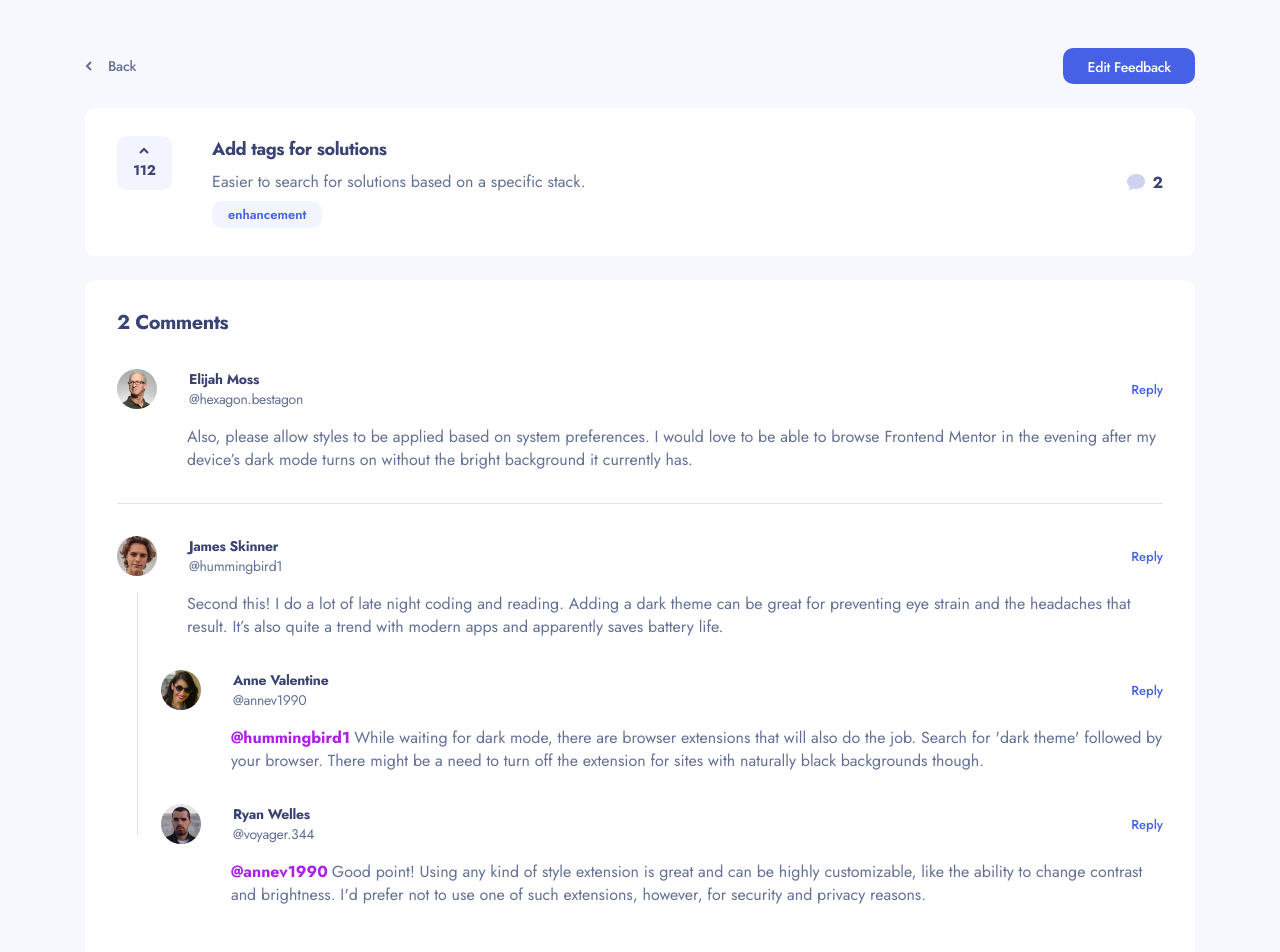
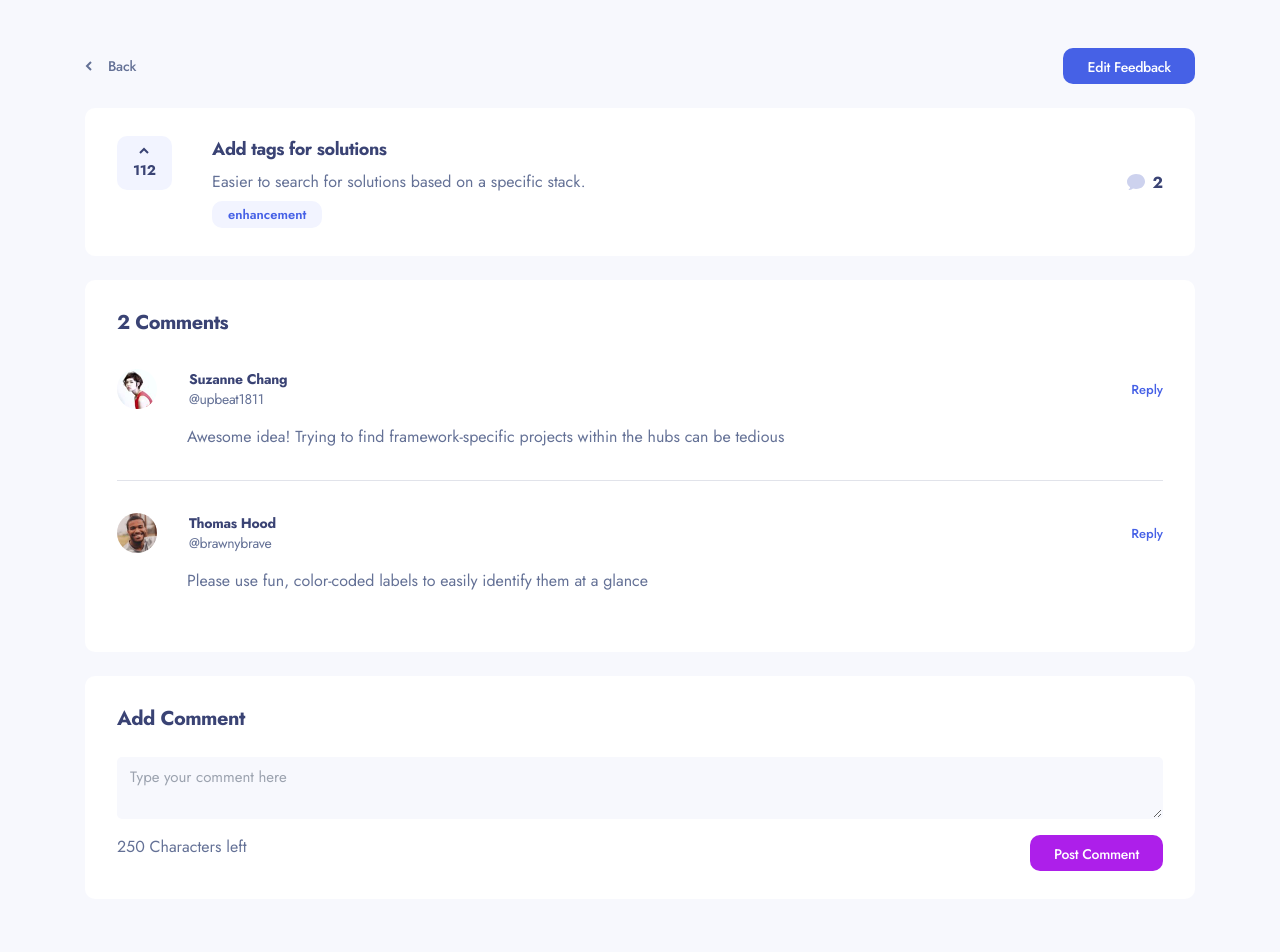
Before and after one commit to jmenges/feedback-next, a Next.js app: page /feedback/1 in a window 1280 px wide. Shown: the top 952 px of the page. Built offline with nearby package versions, Linux system fonts and the light colour scheme; what @thoughtbot/tailwindcss-aria-attributes would draw is missing.

Commit message:
Implement the logic for real comments and replies

```diff
--- a/src/app/feedback/[id]/page.tsx
+++ b/src/app/feedback/[id]/page.tsx
@@ -7,18 +7,37 @@ import BackButton from "@/components/ui/BackButton";
 import { Button } from "@/components/ui/button";
 import { useFeedbackStore } from "@/store/useFeedbackStore";
 import Link from "next/link";
+import { useMemo } from "react";
 
 export default function FeedbackDetail({
   params: { id },
 }: {
   params: { id: string };
 }) {
-  const { getById, upvoteFeedback } = useFeedbackStore();
-  const feedback = getById(Number(id));
+  /**
+   * Constants
+   */
+  const feedbackId: number = Number(id);
 
+  /**
+   * Custom Hook
+   */
+  const { feedbacks, addComment, addReply, getById, upvoteFeedback } =
+    useFeedbackStore();
+
+  /**
+   * Side Effects
+   * Memo below, does not trigger reerender.
+   * Its triggered by importing the feedbacks from the feedbackStore
+   */
+  const feedback = useMemo(() => getById(feedbackId), [feedbacks]);
+
+  /**
+   * Exit conditions
+   */
   if (!feedback) return;
 
-  // const backHref = genBackLink("")
+  //TODO: Generate real Backref
 
   return (
     <div className="mt-6 flex flex-col gap-6 tablet:mt-0">
@@ -33,8 +52,12 @@ export default function FeedbackDetail({
       {/* Feedback Card */}
       <FeedbackItem upvoteFeedback={upvoteFeedback} feedback={feedback} />
       {/* Comments */}
-      <CommentList />
-      <CommentForm />
+      <CommentList
+        feedbackId={feedbackId}
+        comments={feedback.comments}
+        addReply={addReply}
+      />
+      <CommentForm feedbackId={feedbackId} addComment={addComment} />
     </div>
   );
 }
--- a/src/components/comments/CommentForm.tsx
+++ b/src/components/comments/CommentForm.tsx
@@ -1,17 +1,65 @@
 import Card from "@/components/Card";
 import { Button } from "@/components/ui/button";
 import { Textarea } from "@/components/ui/textarea";
+import useCurrentUser from "@/hooks/useCurrentUser";
+import { IAddComment } from "@/types";
+import { useForm } from "react-hook-form";
 
-type Props = {};
+type Props = {
+  feedbackId: number;
+  addComment: (feedbackId: number, comment: IAddComment) => boolean;
+};
 
-export default function CommentForm({}: Props) {
+export default function CommentForm({ feedbackId, addComment }: Props) {
+  const { user } = useCurrentUser();
+  const {
+    register,
+    reset,
+    handleSubmit,
+    watch,
+    formState: { errors },
+  } = useForm({});
+
+  const textLength = watch("content", "").length;
+  const remainingText = Math.max(250 - textLength, 0);
+
+  const onSubmit = (data) => {
+    const newComment: IAddComment = {
+      content: data.content,
+      user,
+    };
+    const isSuccess = addComment(feedbackId, newComment);
+    if (isSuccess) reset();
+  };
+
   return (
     <Card>
       <h2 className="mb-6">Add Comment</h2>
-      <Textarea className="mb-4" placeholder="Type your comment here" />
-      <div className="flex justify-between">
-        <span>250 Characters left</span><Button variant="default">Post Comment</Button>
-      </div>
+      <form onSubmit={handleSubmit(onSubmit)}>
+        <Textarea
+          {...register("content", {
+            required: "Can’t be empty",
+            maxLength: {
+              value: 20,
+              message: "Can’t be more than 250 characters",
+            },
+          })}
+          aria-invalid={errors?.content ? true : false}
+          className=""
+          placeholder="Type your comment here"
+        />
+        {errors?.content !== undefined && (
+          <p className="mt-1 text-sm text-red">
+            {errors?.content?.message?.toString()}
+          </p>
+        )}
+        <div className="mt-4 flex justify-between">
+          <span>{remainingText} Characters left</span>
+          <Button variant="default" type="submit">
+            Post Comment
+          </Button>
+        </div>
+      </form>
     </Card>
   );
 }
--- a/src/components/comments/CommentItem.tsx
+++ b/src/components/comments/CommentItem.tsx
@@ -4,27 +4,68 @@ import Author from "@/components/comments/Author";
 import CommentReply from "@/components/comments/CommentReply";
 import CommentReplyForm from "@/components/comments/CommentReplyForm";
 import { Button } from "@/components/ui/button";
-import { IComment } from "@/types";
+import useCurrentUser from "@/hooks/useCurrentUser";
+import { IComment, IReply } from "@/types";
 import React from "react";
 
 type CommentItemProps = {
+  feedbackId: number;
   comment: IComment;
+  addReply: ({
+    feedbackId,
+    commentId,
+    reply,
+  }: {
+    feedbackId: number;
+    commentId: number;
+    reply: IReply;
+  }) => boolean;
 };
 
 export default function CommentItem({
-  comment: { id, user, content, replies },
+  comment: { id: commentId, user: commentUser, content, replies },
+  feedbackId,
+  addReply,
 }: CommentItemProps) {
+  /**
+   * States
+   */
   const [showReplyForm, setShowReplyForm] = React.useState(false);
 
+  /**
+   * Calculations
+   */
   const hasReplies = Array.isArray(replies) && replies.length > 0;
 
+  /**
+   * Hooks
+   */
+  const { user } = useCurrentUser();
+
+  /**
+   * Functions
+   */
+  const replyOnSubmit = (data) => {
+
+    const newReply: IReply = {
+      replyingTo: commentUser.username,
+      content: data.content,
+      user,
+    };
+
+    console.log(addReply({ feedbackId, commentId, reply: newReply }));
+  };
+
+  /**
+   * JSX
+   */
   return (
     <div>
       {/* Comment */}
       <div className="my-6 tablet:my-8">
         {/* Header with Author and Reply Button  */}
         <div className="mb-4 flex items-center justify-between">
-          <Author author={user} />
+          <Author author={commentUser} />
           <Button
             onClick={() => setShowReplyForm((prev) => !prev)}
             variant="link"
@@ -38,21 +79,27 @@ export default function CommentItem({
           <p
             className={
               hasReplies
-                ? "before:absolute before:left-0 before:top-0 tablet:before:block tablet:before:h-[180%] before:border-l before:border-grey"
+                ? "before:absolute before:left-0 before:top-0 before:border-l before:border-grey tablet:before:block tablet:before:h-[180%]"
                 : ""
             }
           >
             {content}
           </p>
           {/* Conditionally show reply form */}
-          {showReplyForm ? <CommentReplyForm onSubmit={() => {}} /> : null}
+          {showReplyForm ? <CommentReplyForm onSubmit={replyOnSubmit} /> : null}
         </div>
       </div>
       {/* Replies */}
       {hasReplies ? (
         <div className="tablet:before relative before:absolute before:block before:h-[70%] before:border-l before:border-grey tablet:pl-5">
           {replies.map((reply, index) => (
-            <CommentReply key={index} reply={reply} />
+            <CommentReply
+              commentId={commentId}
+              feedbackId={feedbackId}
+              addReply={addReply}
+              key={index}
+              reply={reply}
+            />
           ))}
         </div>
       ) : null}
--- a/src/components/comments/CommentList.tsx
+++ b/src/components/comments/CommentList.tsx
@@ -1,86 +1,44 @@
 import Card from "@/components/Card";
-import { IComments } from "@/types";
+import { IComments, IReply } from "@/types";
 import CommentItem from "./CommentItem";
 
-type CommentsProps = {};
+type CommentsProps = {
+  comments?: IComments;
+  feedbackId: number;
+  addReply: ({
+    feedbackId,
+    commentId,
+    reply,
+  }: {
+    feedbackId: number;
+    commentId: number;
+    reply: IReply;
+  }) => boolean;
+};
 
-const comments: IComments = [
-  {
-    id: 3,
-    content:
-      "Also, please allow styles to be applied based on system preferences. I would love to be able to browse Frontend Mentor in the evening after my device’s dark mode turns on without the bright background it currently has.",
-    user: {
-      image: "/assets/user-images/image-elijah.jpg",
-      name: "Elijah Moss",
-      username: "hexagon.bestagon",
-    },
-  },
-  {
-    id: 4,
-    content:
-      "Second this! I do a lot of late night coding and reading. Adding a dark theme can be great for preventing eye strain and the headaches that result. It’s also quite a trend with modern apps and  apparently saves battery life.",
-    user: {
-      image: "/assets/user-images/image-james.jpg",
-      name: "James Skinner",
-      username: "hummingbird1",
-    },
-    replies: [
-      {
-        content:
-          "While waiting for dark mode, there are browser extensions that will also do the job. Search for 'dark theme' followed by your browser. There might be a need to turn off the extension for sites with naturally black backgrounds though.",
-        replyingTo: "hummingbird1",
-        user: {
-          image: "/assets/user-images/image-anne.jpg",
-          name: "Anne Valentine",
-          username: "annev1990",
-        },
-      },
-      {
-        content:
-          "Good point! Using any kind of style extension is great and can be highly customizable, like the ability to change contrast and brightness. I'd prefer not to use one of such extensions, however, for security and privacy reasons.",
-        replyingTo: "annev1990",
-        user: {
-          image: "/assets/user-images/image-ryan.jpg",
-          name: "Ryan Welles",
-          username: "voyager.344",
-        },
-      },
-    ],
-  },
-];
+export default function CommentList({
+  comments,
+  feedbackId,
+  addReply,
+}: CommentsProps) {
+  if (comments === undefined) return;
 
-// const comments: IComment[] = [
-//   {
-//     id: 1,
-//     content:
-//       "Also, please allow styles to be applied based on system preferences. I would love to be able to browse Frontend Mentor in the evening after my device’s dark mode turns on without the bright background it currently has.",
-//     user: {
-//       image: "/assets/user-images/image-suzanne.jpg",
-//       name: "Suzanne Chang",
-//       username: "upbeat1811",
-//     },
-//   },
-//   {
-//     id: 2,
-//     content:
-//       "Please use fun, color-coded labels to easily identify them at a glance",
-//     user: {
-//       image: "/assets/user-images/image-thomas.jpg",
-//       name: "Thomas Hood",
-//       username: "brawnybrave",
-//     },
-//   },
-// ];
-
-export default function CommentList({}: CommentsProps) {
-  const count = comments.length;
+  const replyCount = comments.reduce((acc, curr) => {
+    return acc + (curr.replies?.length || 0);
+  }, 0);
+  const commentCount = comments.length + replyCount;
 
   return (
     <Card>
-      <h2 className="">{count} Comments</h2>
+      <h2 className="">{commentCount} Comments</h2>
       <div className="flex flex-col divide-y divide-grey">
         {comments.map((comment) => (
-          <CommentItem key={comment.id} comment={comment} />
+          <CommentItem
+            feedbackId={feedbackId}
+            addReply={addReply}
+            key={comment.id}
+            comment={comment}
+          />
         ))}
       </div>
     </Card>
--- a/src/components/comments/CommentReply.tsx
+++ b/src/components/comments/CommentReply.tsx
@@ -1,17 +1,55 @@
 import Author from "@/components/comments/Author";
 import CommentReplyForm from "@/components/comments/CommentReplyForm";
 import { Button } from "@/components/ui/button";
+import useCurrentUser from "@/hooks/useCurrentUser";
 import { IReply } from "@/types";
 import React from "react";
 
 type Props = {
   reply: IReply;
+  feedbackId: number;
+  commentId: number;
+  addReply: ({
+    feedbackId,
+    commentId,
+    reply,
+  }: {
+    feedbackId: number;
+    commentId: number;
+    reply: IReply;
+  }) => boolean;
 };
 
 export default function CommentReply({
-  reply: { user, content, replyingTo },
+  reply: { user: replyUser, content, replyingTo },
+  feedbackId,
+  commentId,
+  addReply,
 }: Props) {
+  /**
+   * States
+   */
   const [showReplyForm, setShowReplyForm] = React.useState(false);
+
+  /**
+   * Hooks
+   */
+  const { user } = useCurrentUser();
+
+  /**
+   * Functions
+   */
+  const replyOnSubmit = (data) => {
+    console.log(data);
+
+    const newReply: IReply = {
+      replyingTo: replyUser.username,
+      content: data.content,
+      user,
+    };
+
+    console.log(addReply({ feedbackId, commentId, reply: newReply }));
+  };
 
   return (
     <>
@@ -39,7 +77,7 @@ export default function CommentReply({
             {content}
           </p>
           {/* Conditionally show reply form */}
-          {showReplyForm ? <CommentReplyForm onSubmit={() => {}} /> : null}
+          {showReplyForm ? <CommentReplyForm onSubmit={replyOnSubmit} /> : null}
         </div>
       </div>
     </>
--- a/src/components/comments/CommentReplyForm.tsx
+++ b/src/components/comments/CommentReplyForm.tsx
@@ -2,16 +2,28 @@ import { Button } from "@/components/ui/button";
 import { Input } from "@/components/ui/input";
 import { Textarea } from "@/components/ui/textarea";
 import React from "react";
+import { useForm } from "react-hook-form";
 
 type Props = {
-  onSubmit: (comment: string) => void;
+  onSubmit: ({ content }: { content: string }) => void;
 };
 
 export default function CommentReplyForm({ onSubmit }: Props) {
+  const { register, handleSubmit } = useForm<{ content: string }>({});
+
   return (
-    <div className="flex flex-1 gap-4 flex-wrap justify-between">
-      <Textarea className="flex-1" placeholder="Type your comment here" />
-      <Button className="flex-shrink-0" variant="default">Post Reply</Button>
-    </div>
+    <form
+      onSubmit={handleSubmit(onSubmit)}
+      className="w-fu flex flex-1 flex-wrap justify-between gap-4"
+    >
+      <Textarea
+        {...register("content")}
+        className="flex-1"
+        placeholder="Type your comment here"
+      />
+      <Button type="submit" className="flex-shrink-0" variant="default">
+        Post Reply
+      </Button>
+    </form>
   );
 }
```
